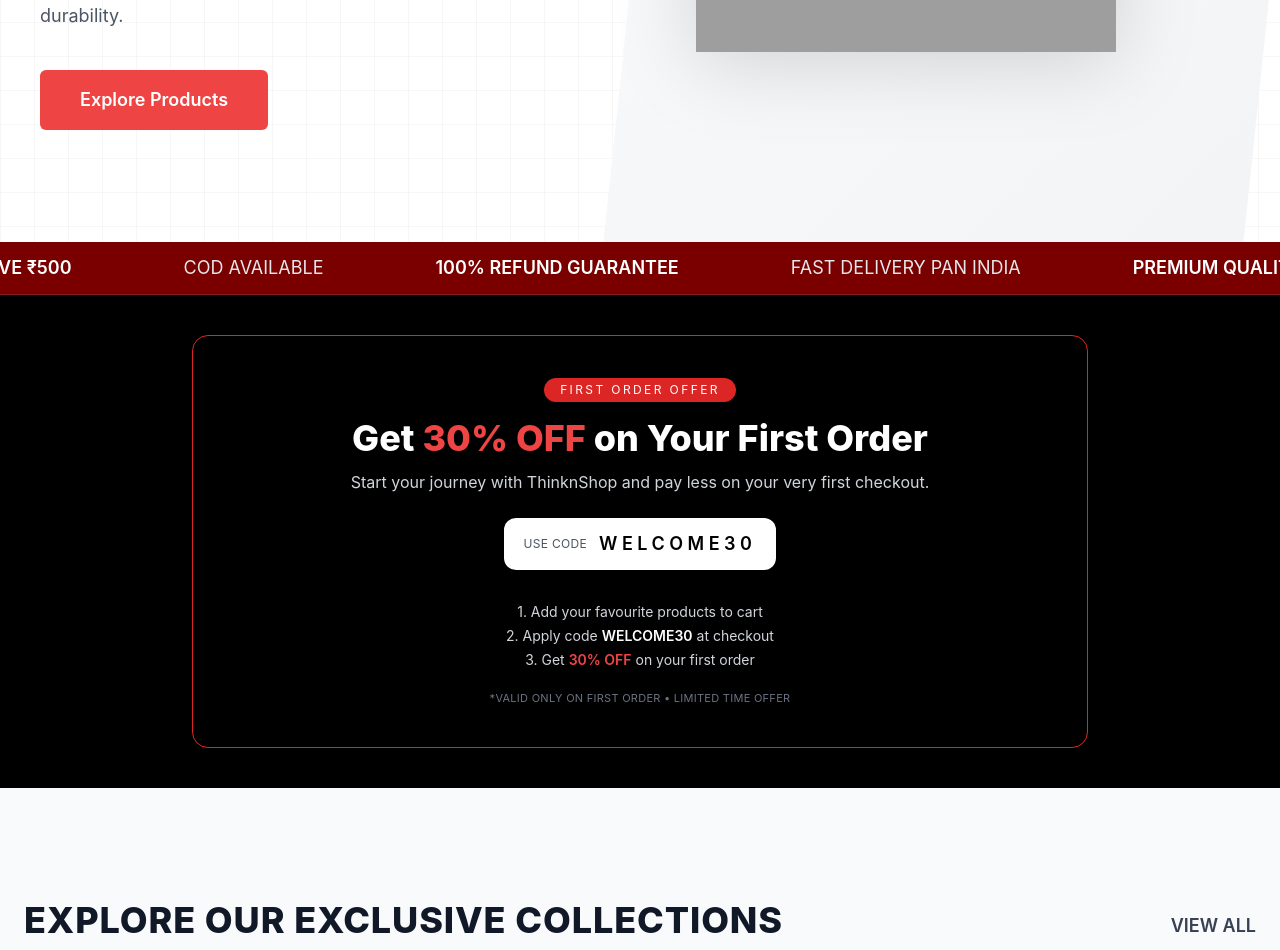
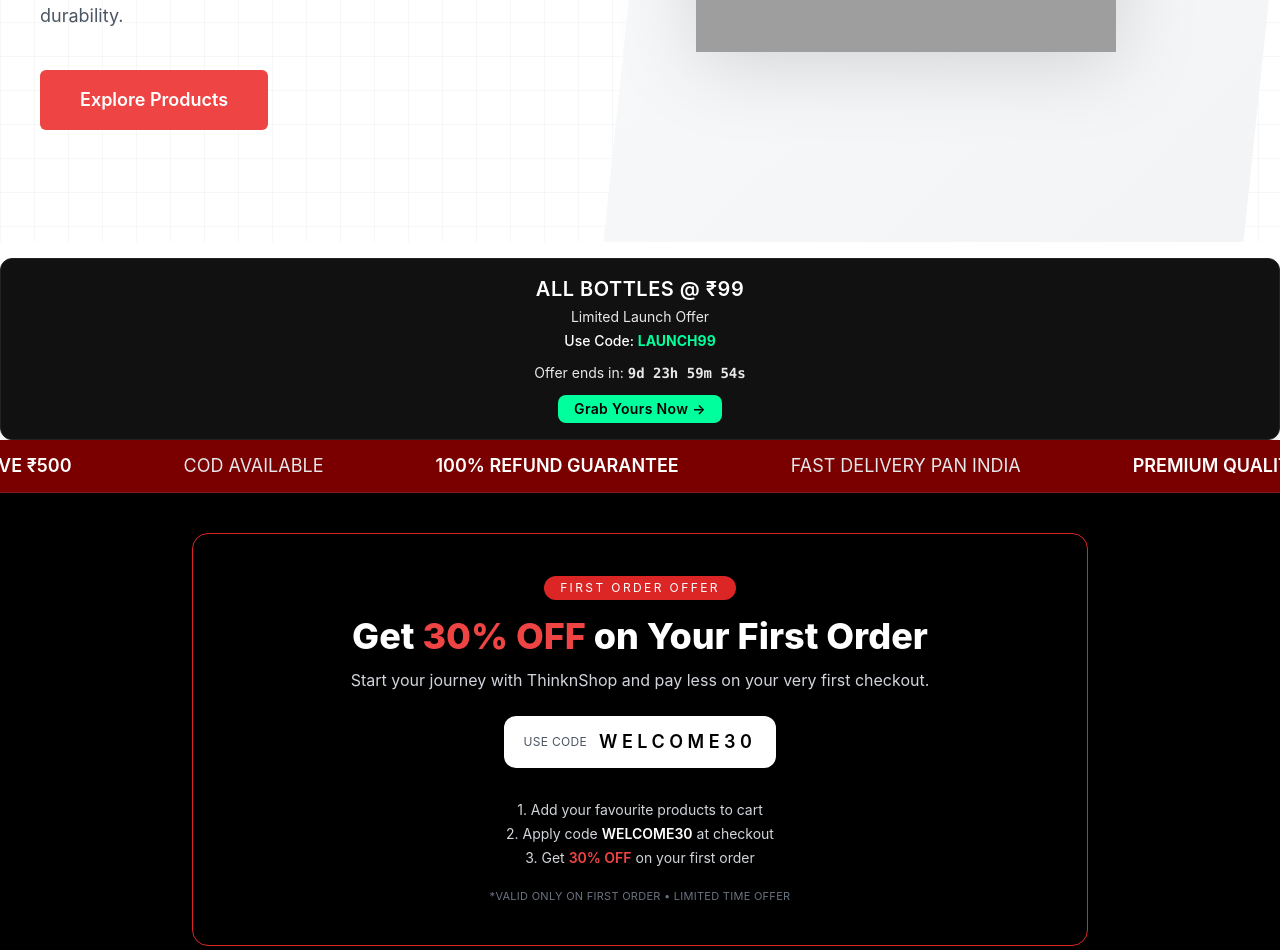
Before and after one commit to Vandann-1/thinknshopecomm, a Django app: page / in a window 1280 px wide. Shown: the part 629-1579 px from the top of the page. Run offline with Django 5.2, Linux system fonts and the light colour scheme; data comes from the database, SQL or seed files in the repository; both versions use the stored data as it was after the commit; some libraries are stand-ins or nearby versions; grey boxes are pictures that could not be loaded.

Commit message:
DDD---yyyYU

```diff
--- a/templates/products/list/home.html
+++ b/templates/products/list/home.html
@@ -1605,6 +1605,69 @@
         </div>
     </section>
 
+<div class="w-full bg-[#111] text-white rounded-xl p-4 mt-4 flex flex-col items-center justify-center text-center shadow-lg border border-[#222]">
+    <h3 class="text-xl font-semibold tracking-wide">ALL BOTTLES @ ₹99</h3>
+    <p class="text-sm mt-1 opacity-90">Limited Launch Offer</p>
+    <p class="text-sm mt-1 font-medium">
+        Use Code: <span class="text-[#00ff9d] font-bold">LAUNCH99</span>
+    </p>
+
+    <!-- Timer -->
+    <p class="text-sm mt-3 opacity-90">
+        Offer ends in:
+        <span id="offer-countdown" class="font-mono font-semibold">--d --h --m --s</span>
+    </p>
+
+    <div class="mt-3 px-4 py-1 rounded-lg bg-[#00ff9d] text-black font-semibold text-sm tracking-wide cursor-pointer">
+        <a href="{% url 'products:product-list' %}">
+            Grab Yours Now →
+        </a>
+    </div>
+</div>
+
+
+<script>
+    // 10 days offer from the time user opens the page
+    const offerDurationDays = 10;
+
+    // End time = now + 10 days
+    const offerEndTime = new Date().getTime() + offerDurationDays * 24 * 60 * 60 * 1000;
+
+    function updateOfferCountdown() {
+        const now = new Date().getTime();
+        const distance = offerEndTime - now;
+
+        const countdownEl = document.getElementById("offer-countdown");
+        if (!countdownEl) return;
+
+        if (distance <= 0) {
+            countdownEl.innerText = "Offer expired";
+            // Optional: also gray out UI or change text
+            // document.querySelector(".your-offer-div").classList.add("opacity-50");
+            clearInterval(timerInterval);
+            return;
+        }
+
+        const days = Math.floor(distance / (1000 * 60 * 60 * 24));
+        const hours = Math.floor((distance % (1000 * 60 * 60 * 24)) / (1000 * 60 * 60));
+        const minutes = Math.floor((distance % (1000 * 60 * 60)) / (1000 * 60));
+        const seconds = Math.floor((distance % (1000 * 60)) / 1000);
+
+        countdownEl.innerText = `${days}d ${hours}h ${minutes}m ${seconds}s`;
+    }
+
+    // Run immediately once
+    updateOfferCountdown();
+    // Update every second
+    const timerInterval = setInterval(updateOfferCountdown, 1000);
+</script>
+
+
+
+
+
+
+
 
     <!-- MARQUEE -->
     <style>
```
Also changed, not shown: db.sqlite3, media/products/gallery/Screenshot_2025-10-02_113307.png (added), media/products/gallery/Screenshot_2025-10-02_113335.png (added), media/products/variants/Screenshot_2025-10-02_113434.png (added).
